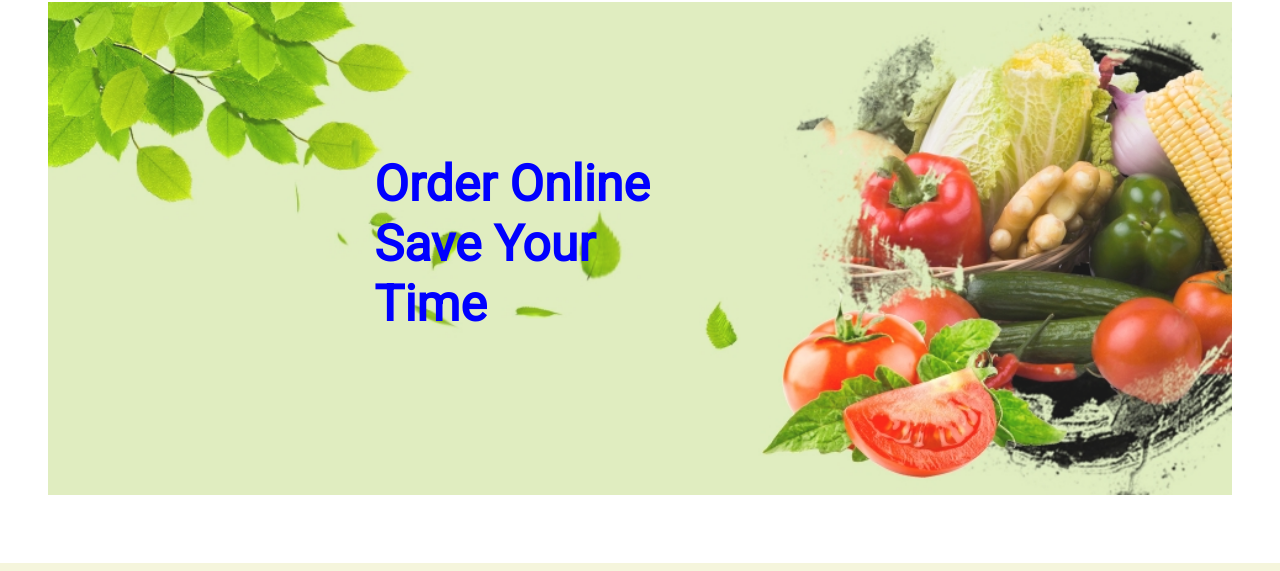
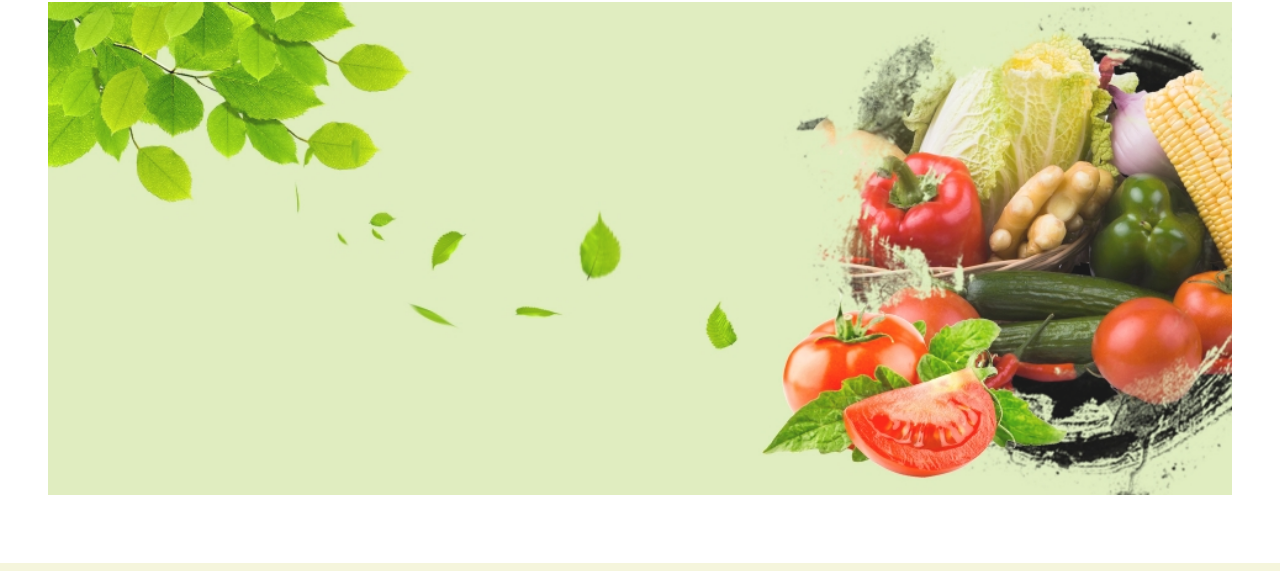
Before and after one commit to safin4/eshop, a plain HTML site: page index.html in a window 1280 px wide. Shown: the part 2685-3256 px from the top of the page. Drawn offline with nearby package versions, Linux system fonts and the light colour scheme.

Commit message:
new feature updated

```diff
--- a/index.html
+++ b/index.html
@@ -384,7 +384,7 @@
 
             <img src="assets/img/banner.jpg" atl="">
 
-              <div class="centered"> <h1>Order Online <br> Save Your <br> Time</h1></div>
+
 
 </div>
 
```
